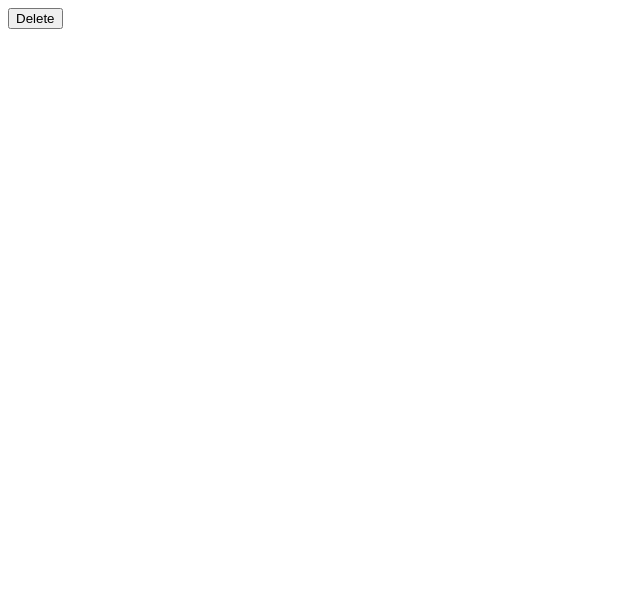
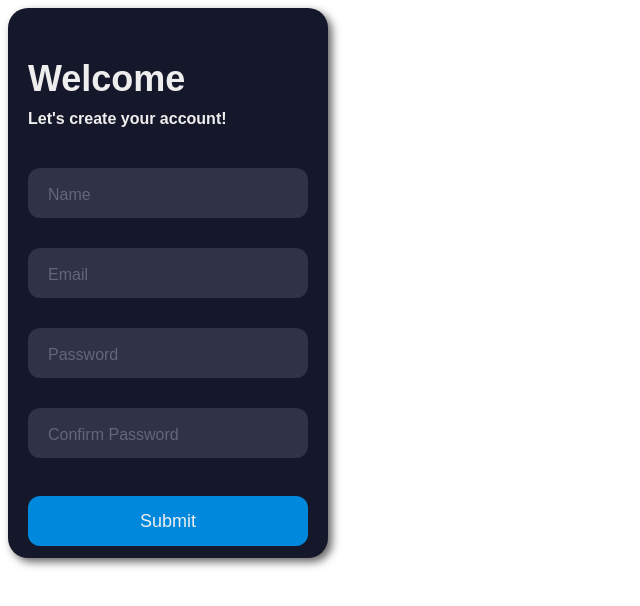
Before and after one commit to imyogeshgaur/HCJChallenges, a plain HTML site: page index.html in a window 1280 px wide. Shown: the whole page, without its empty margins (0-640 px from the left). Drawn offline with Linux system fonts and the light colour scheme.

Commit message:
Form Validation achieved

```diff
--- a/index.html
+++ b/index.html
@@ -8,7 +8,33 @@
     <link rel="stylesheet" href="style.css" />
   </head>
   <body>
-    <button id="delete">Delete</button>
+    <div class="form">
+      <div class="title">Welcome</div>
+      <div class="subtitle">Let's create your account!</div>
+      <div class="input-container ic1">
+        <input id="name" class="input" type="text" placeholder=" " />
+        <div class="cut"></div>
+        <label for="name" class="placeholder">Name</label>
+      </div>
+      <div class="input-container ic2">
+        <input id="email" class="input" type="text" placeholder=" " />
+        <div class="cut"></div>
+        <label for="email" class="placeholder">Email</label>
+      </div>
+      <div class="input-container ic2">
+        <input id="password" class="input" type="password" placeholder=" " />
+        <div class="cut cut-short"></div>
+        <label for="password" class="placeholder">Password</>
+      </div>
+      <div class="input-container ic2">
+        <input id="cpassword" class="input" type="text" placeholder=" " />
+        <div class="cut cut-short"></div>
+        <label for="cpassword" class="placeholder">Confirm Password</>
+      </div>
+      <button type="text" class="submit">Submit</button>
+    </div>
+    <div class="error">
+    </div>
     <script src="index.js"></script>
   </body>
 </html>
--- a/index.js
+++ b/index.js
@@ -1,60 +1,36 @@
-class Modal {
-    constructor(el, options = {}) {
-      this.openModal = this.openModal.bind(this)
-      this.closeModal = this.closeModal.bind(this)
-      this.handleClick = this.handleClick.bind(this)
+// Email validation regex used by webkit:
+const emailReg = /[a-z0-9!#$%&'*+/=?^_`{|}~.-]+@[a-z0-9-]+(\\.[a-z0-9-]+)*/i
 
-      this.modal = this.createModalNode(options)
-      el.addEventListener('click', this.openModal)
-    }
+const form = document.getElementById('signup')
+form.addEventListener('change', validateForm)
 
-    openModal () {
-      document.body.appendChild(this.modal)
-    }
+function validateForm () {
+  const errors = []
+  if (!form.name.value) {
+    errors.push('Name is required')
+  }
+  if (!emailReg.test(form.email.value)) {
+    errors.push('Email is invalid')
+  }
+  if (!form.password.value || form.cpassword.value.length < 6) {
+    errors.push('Password must be 6 characters or more')
+  }
+  if (form.password.value !== form.cpassword.value) {
+    errors.push('Passwords do not match')
+  }
+  renderErrors(errors)
+}
 
-    closeModal () {
-      this.modal.remove()
-    }
+function renderErrors (errors = []) {
+  const submitButton = document.querySelector('.submit')
+  if (errors.length > 0) {
+    submitButton.disabled = true
+    errorTemplate = `<ul>
+      ${errors.map(error => `<li>${error}</li>`).join('')}
+    </ul>`
 
-    createModalNode (options) {
-      const { title, content } = options
-      const node = document.createElement('aside')
-      node.className = 'modal modal--open'
-      node.addEventListener('click', this.handleClick)
-      node.innerHTML =  `
-          <section class="modal__container">
-            <header class="modal__header">
-              <h2 class="modal__title">${title}</h2>
-            </header>
-            <section class="modal__content">
-              <p>${content}</p>
-            </section>
-            <footer class="modal__footer">
-              <button class="modal__btn-cancel">
-                Cancel
-              </button>
-              <button class="modal__btn-delete">
-                Delete
-              </button>
-            </footer>
-          </section>
-      `
-      return node
-    }
-
-    handleClick (e) {
-      const closeClasses = [
-        'modal__btn-cancel',
-        'modal__btn-delete',
-        'modal modal--open',
-      ]
-      if (closeClasses.indexOf(e.target.className) > -1) {
-        this.closeModal()
-      }
-    }
+    document.querySelector('.error').innerHTML = errorTemplate
+  } else {
+    submitButton.disabled = false
   }
-
-  const modal = new Modal(document.getElementById('delete'), {
-    title: 'This is a new custom title',
-    content: 'Any content can go here',
-  })
+}
--- a/style.css
+++ b/style.css
@@ -1,74 +1,124 @@
-body { font-family: sans-serif; }
-
-.modal {
-  position: fixed;
-  display: none;
-  top: 0;
-  right: 0;
-  bottom: 0;
-  left: 0;
-  background-color: rgba(0,0,0,0.7);
+body {
+  background-color: #fff;
 }
 
-.modal--open {
-  display: flex;
-  align-items: center;
-  justify-content: center;
+.form {
+  background-color: #15172b;
+  border-radius: 20px;
+  box-sizing: border-box;
+  height: 550px;
+  padding: 20px;
+  width: 320px;
+  box-shadow:  4px 4px 8px 0px rgba(50, 50, 50, 0.75);
 }
 
-.modal__container {
-  display: flex;
-  flex-direction: column;
-  background-color: #fff;
-  max-width: 500px;
-  border-radius: 6px;
-  border: 1px solid #ccc;
+.title {
+  color: #eee;
+  font-family: sans-serif;
+  font-size: 36px;
+  font-weight: 600;
+  margin-top: 30px;
 }
 
-.modal__header {
-  padding: 1em;
-  background-color: rgba(0,0,0,0.1)
+.subtitle {
+  color: #eee;
+  font-family: sans-serif;
+  font-size: 16px;
+  font-weight: 600;
+  margin-top: 10px;
 }
 
-.modal__title {
-  font-size: 18px;
+.input-container {
+  height: 50px;
+  position: relative;
+  width: 100%;
 }
 
-.modal__content {
-  padding: 1em;
-  flex-grow: 1;
+.ic1 {
+  margin-top: 40px;
 }
 
-.modal__footer {
-  padding: 1em;
-  background-color: rgba(0,0,0,0.05)
+.ic2 {
+  margin-top: 30px;
 }
 
-.modal__footer {
-  display: flex;
-  justify-content: flex-end;
+.input {
+  background-color: #303245;
+  border-radius: 12px;
+  border: 0;
+  box-sizing: border-box;
+  color: #eee;
+  font-size: 18px;
+  height: 100%;
+  outline: 0;
+  padding: 4px 20px 0;
+  width: 100%;
 }
 
-.modal__btn-cancel,
-.modal__btn-delete {
-  text-transform: uppercase;
-  padding: 0.5em 1em;
-  border: none;
-  color: #fff;
-  background-color: rgba(0,0,0,0.5);
-  border-radius: 3px;
-  margin-left: 0.5em;
+.cut {
+  background-color: #15172b;
+  border-radius: 10px;
+  height: 20px;
+  left: 20px;
+  position: absolute;
+  top: -20px;
+  transform: translateY(0);
+  transition: transform 200ms;
+  width: 76px;
 }
 
-.modal__btn-delete {
-  background-color: tomato;
+.cut-short {
+  width: 50px;
 }
 
-@media screen and (max-width: 500px) {
-  .modal--open {
-    display: block;
-  }
-  .modal__container {
-    min-height: 100vh;
-  }
+.input:focus ~ .cut,
+.input:not(:placeholder-shown) ~ .cut {
+  transform: translateY(8px);
 }
+
+.placeholder {
+  color: #65657b;
+  font-family: sans-serif;
+  left: 20px;
+  line-height: 14px;
+  pointer-events: none;
+  position: absolute;
+  transform-origin: 0 50%;
+  transition: transform 200ms, color 200ms;
+  top: 20px;
+}
+
+.input:focus ~ .placeholder,
+.input:not(:placeholder-shown) ~ .placeholder {
+  transform: translateY(-30px) translateX(10px) scale(0.75);
+}
+
+.input:not(:placeholder-shown) ~ .placeholder {
+  color: #808097;
+}
+
+.input:focus ~ .placeholder {
+  color: #dc2f55;
+}
+
+.submit {
+  background-color: #08d;
+  border-radius: 12px;
+  border: 0;
+  box-sizing: border-box;
+  color: #eee;
+  cursor: pointer;
+  font-size: 18px;
+  height: 50px;
+  margin-top: 38px;
+  outline: 0;
+  text-align: center;
+  width: 100%;
+}
+
+.submit:active {
+  background-color: #06b;
+}
+.error{
+  margin-top: 34px;
+}
```
